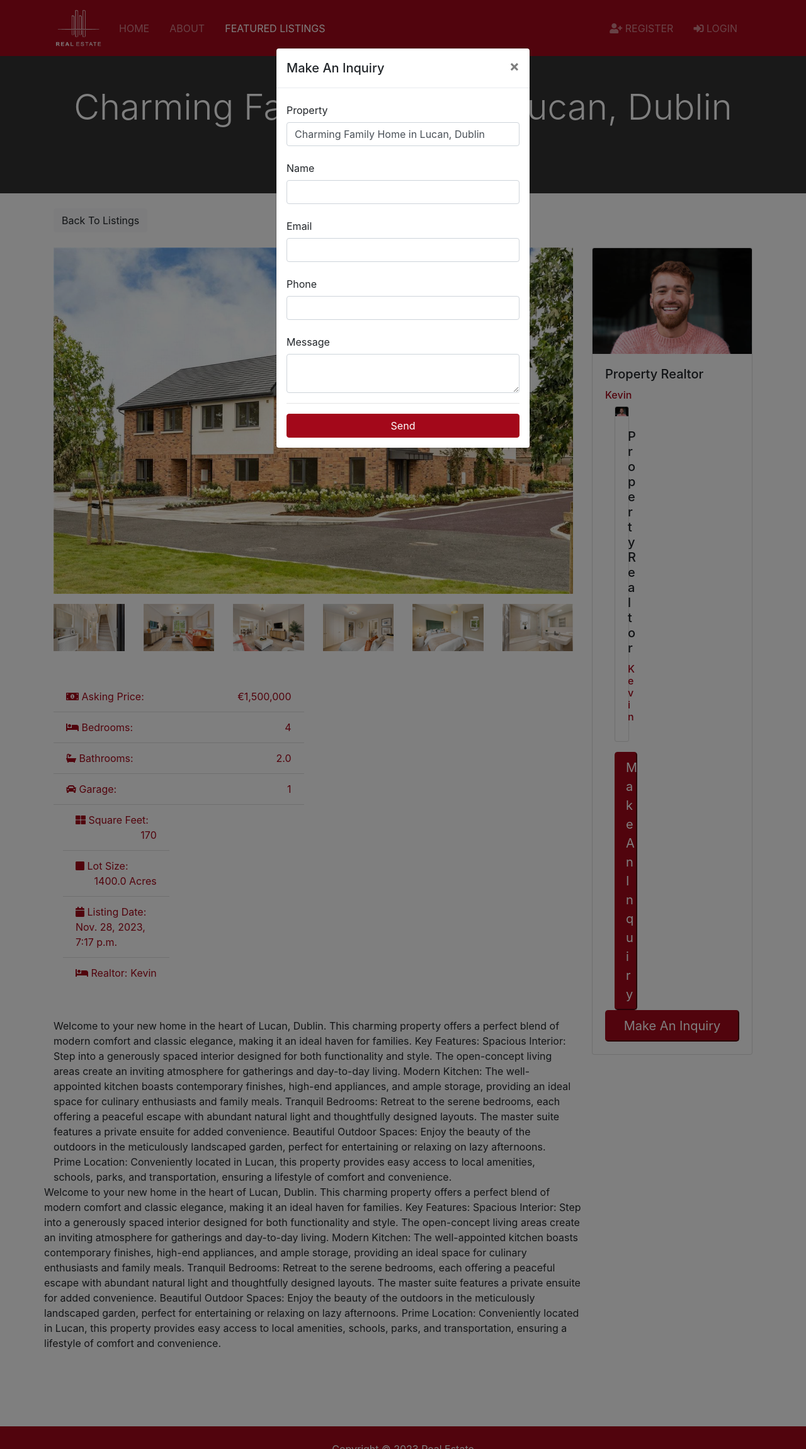
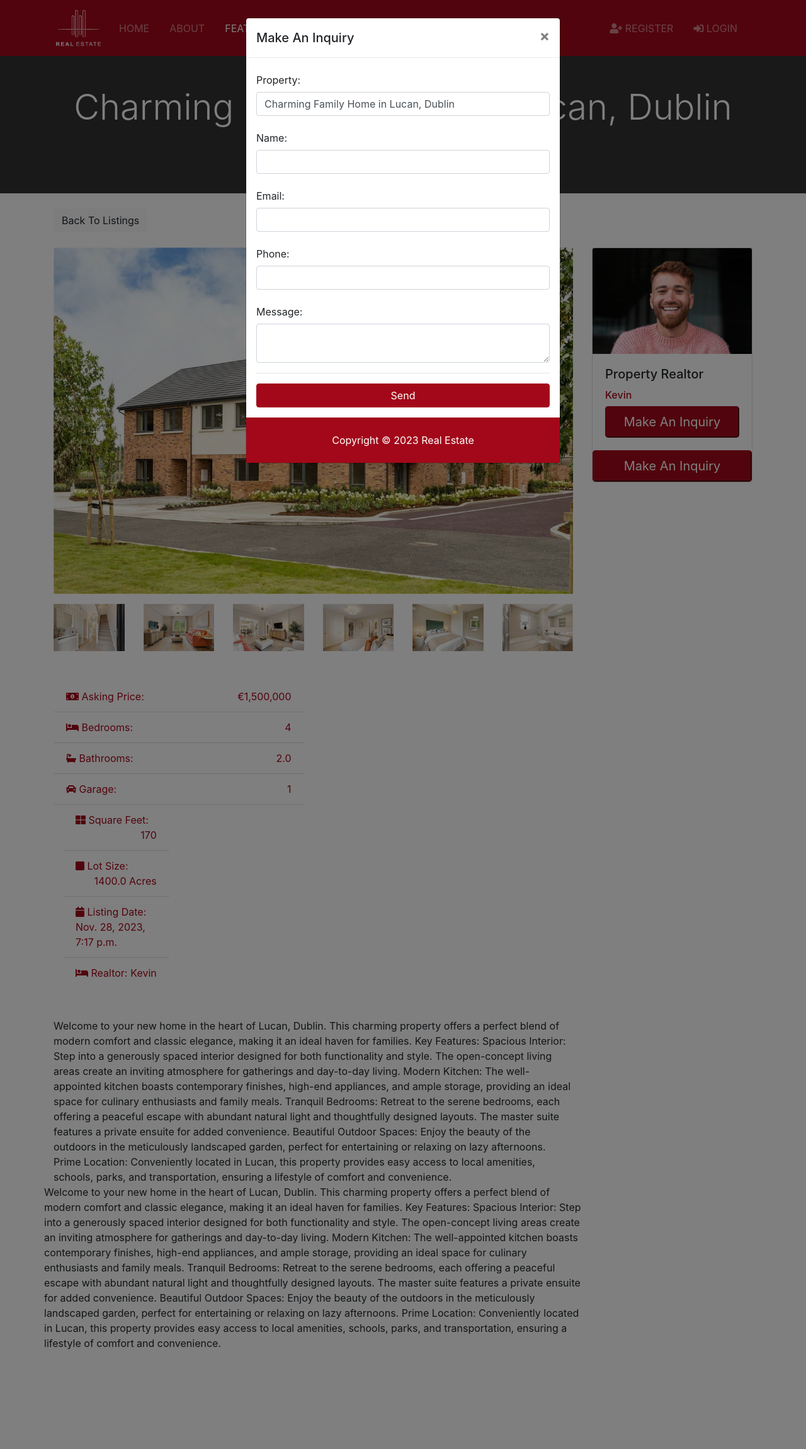
Before and after one commit to zebamahfuz/CPP, a Django app: page /listings/2 in a window 1280 px wide, after a click on "Make An Inquiry". Shown: the whole page at 63% size. Run offline with Django 3.2, Linux system fonts and the light colour scheme; data comes from the database, SQL or seed files in the repository; some libraries are stand-ins or nearby versions.

Commit message:
Update listing.html

```diff
--- a/templates/listings/listing.html
+++ b/templates/listings/listing.html
@@ -162,14 +162,6 @@
           <div class="card-body">
             <h5 class="card-title">Property Realtor</h5>
             <h6 class="text-secondary">{{ listing.realtor }}</h6>
-        <div class="col-md-3">
-          <div class="card mb-3">
-            <img class="card-img-top" src="{{ listing.realtor.photo.url }}" alt="">
-            <div class="card-body">
-              <h5 class="card-title">Property Realtor</h5>
-              <h6 class="text-secondary">{{ listing.realtor }}</h6>
-            </div>
-          </div>
           <button class="btn-primary btn-block btn-lg" data-toggle="modal" data-target="#inquiryModal">Make An Inquiry</button>
         </div>
         <button class="btn-primary btn-block btn-lg" data-toggle="modal" data-target="#inquiryModal">
@@ -181,7 +173,51 @@
 </section>
   </section>
 
+
 <!-- Inquiry Modal -->
+<div class="modal fade" id="inquiryModal" role="dialog">
+  <div class="modal-dialog">
+    <div class="modal-content">
+      <div class="modal-header">
+        <h5 class="modal-title" id="inquiryModalLabel">Make An Inquiry</h5>
+        <button type="button" class="close" data-dismiss="modal">
+          <span>&times;</span>
+        </button>
+      </div>
+      <div class="modal-body">
+        <form action="{% url 'contact' %}" method="POST" id="inquiry-form">
+          {% csrf_token %} {% if user.is_authenticated %}
+          <input type="hidden" name="user_id" value="{{ user.id }}" />
+          {% else %}
+          <input type="hidden" name="user_id" value="0" />
+          {% endif %}
+          <input type="hidden" name="realtor_email" value="{{ listing.realtor.email }}" />
+          <input type="hidden" name="listing_id" value="{{ listing.id }}" />
+          <div class="form-group">
+            <label for="property_name" class="col-form-label">Property:</label>
+            <input type="text" name="listing" class="form-control" value="{{ listing.title }}" />
+          </div>
+          <div class="form-group">
+            <label for="name" class="col-form-label">Name:</label>
+            <input type="text" name="name" class="form-control" {% if user.is_authenticated %}
+              value="{{ user.first_name }} {{ user.last_name }}" {% endif %} required />
+          </div>
+          <div class="form-group">
+            <label for="email" class="col-form-label">Email:</label>
+            <input type="email" name="email" class="form-control" {% if user.is_authenticated %}
+              value="{{ user.email }}" {% endif %} required />
+          </div>
+          <div class="form-group">
+            <label for="phone" class="col-form-label">Phone:</label>
+            <input type="text" name="phone" class="form-control" />
+          </div>
+          <div class="form-group">
+            <label for="message" class="col-form-label">Message:</label>
+            <textarea name="message" class="form-control"></textarea>
+          </div>
+          <hr />
+          <input type="submit" value="Send" class="btn btn-block btn-secondary" />
+        </form>
 
 
   <!-- Inquiry Modal -->
```
